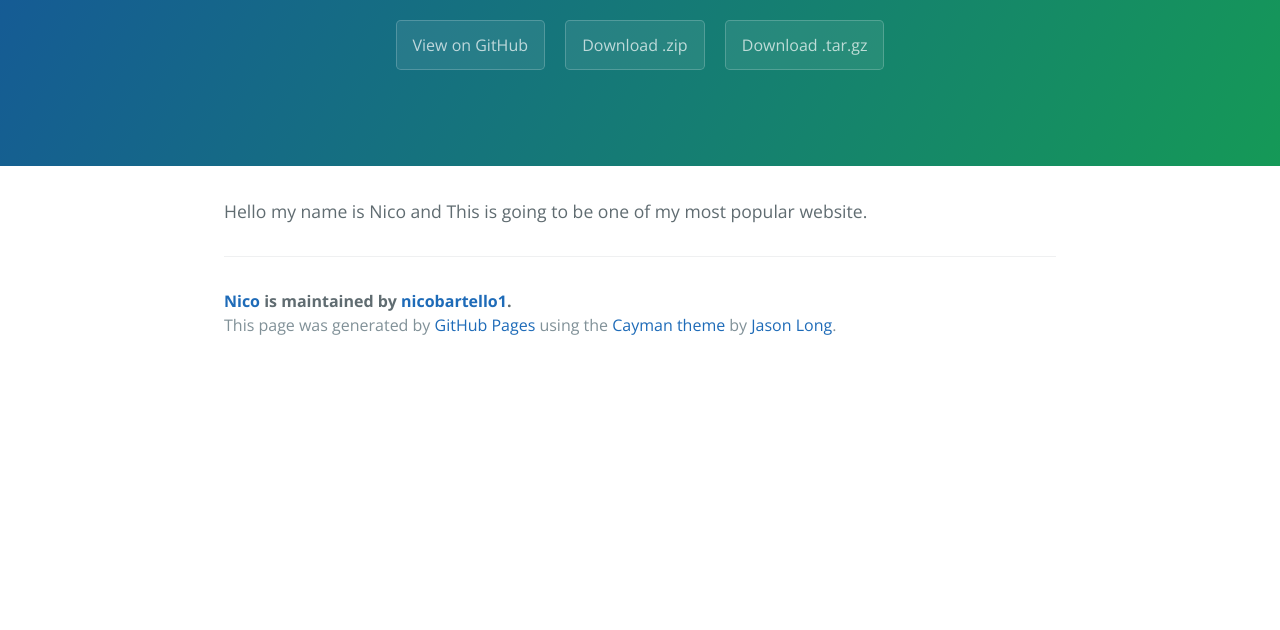
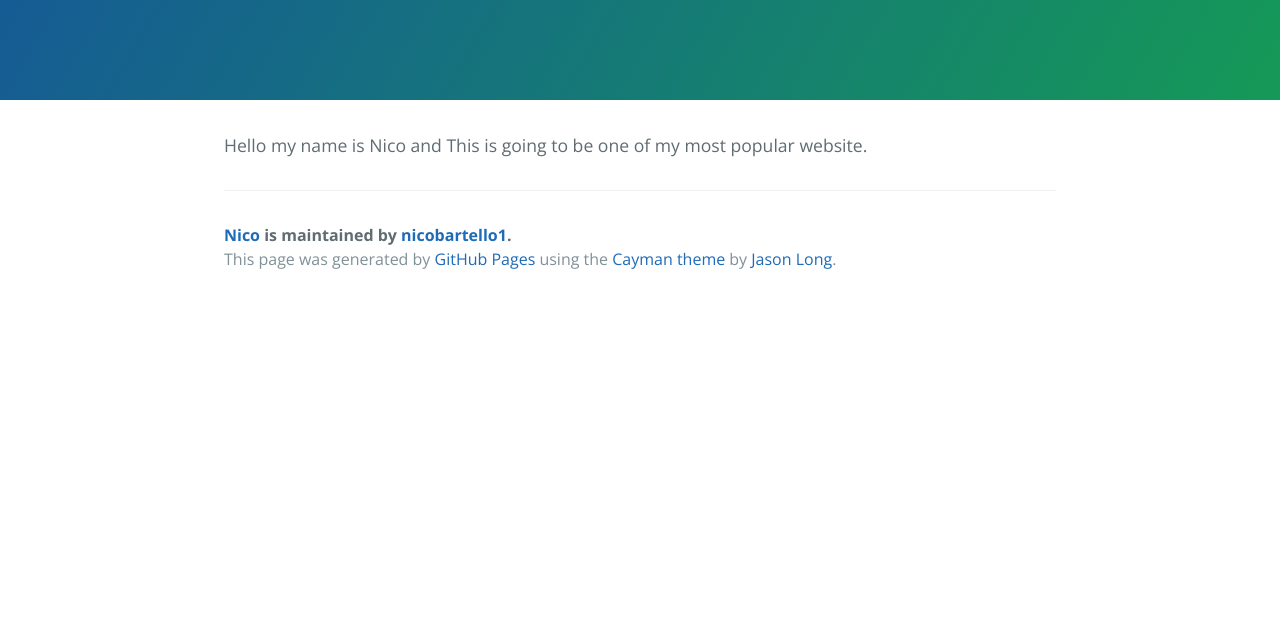
Before and after one commit to nicobartello1/nico, a plain HTML site: page index.html in a window 1280 px wide. Shown: the part 170-800 px from the top of the page. Drawn offline with nearby package versions, Linux system fonts and the light colour scheme.

Commit message:
Update index.html

```diff
--- a/index.html
+++ b/index.html
@@ -13,9 +13,6 @@
     <section class="page-header">
       <h1 class="project-name">Nico</h1>
       <h2 class="project-tagline"></h2>
-      <a href="https://github.com/nicobartello1/nico" class="btn">View on GitHub</a>
-      <a href="https://github.com/nicobartello1/nico/zipball/master" class="btn">Download .zip</a>
-      <a href="https://github.com/nicobartello1/nico/tarball/master" class="btn">Download .tar.gz</a>
     </section>
 
     <section class="main-content">
```
